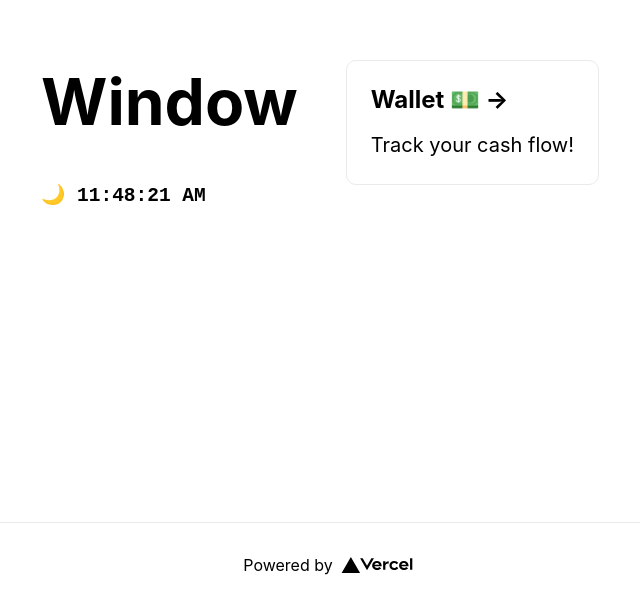
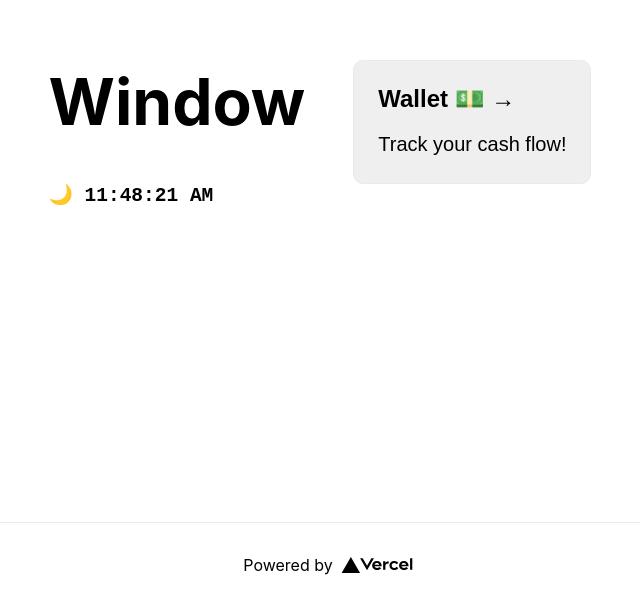
Before and after one commit to JeremyLoh/window, a Next.js app: page / in a window 1280 px wide. Shown: the part 278-885 px from the top of the page, without its empty margins (312-952 px from the left). Built offline with nearby package versions, Linux system fonts and the light colour scheme.

Commit message:
Add link to wallet page

```diff
--- a/pages/index.tsx
+++ b/pages/index.tsx
@@ -1,8 +1,8 @@
-import Head from 'next/head'
-import Image from 'next/image'
-import styles from '../styles/Home.module.css'
+import Head from "next/head"
+import Image from "next/image"
+import Link from "next/link"
+import styles from "../styles/Home.module.css"
 import Emoji from "../components/emoji"
-
 import Clock from "../components/clock"
 
 export default function Home() {
@@ -23,13 +23,17 @@ export default function Home() {
         </div>
 
         <div className={styles.grid}>
-          <section className={styles.card}>
+          <section>
+            <Link href="/wallet" passHref>
+              <button className={styles.card} aria-label="wallet-feature">
                 <h2>
                   Wallet {" "}
                   <Emoji symbol="💵" label="money"/>
                   {" "} &rarr;
                 </h2>
                 <p>Track your cash flow!</p>
+              </button>
+            </Link>
           </section>
         </div>
       </main>
```
Lines whose indentation alone changed are shown as unchanged.
